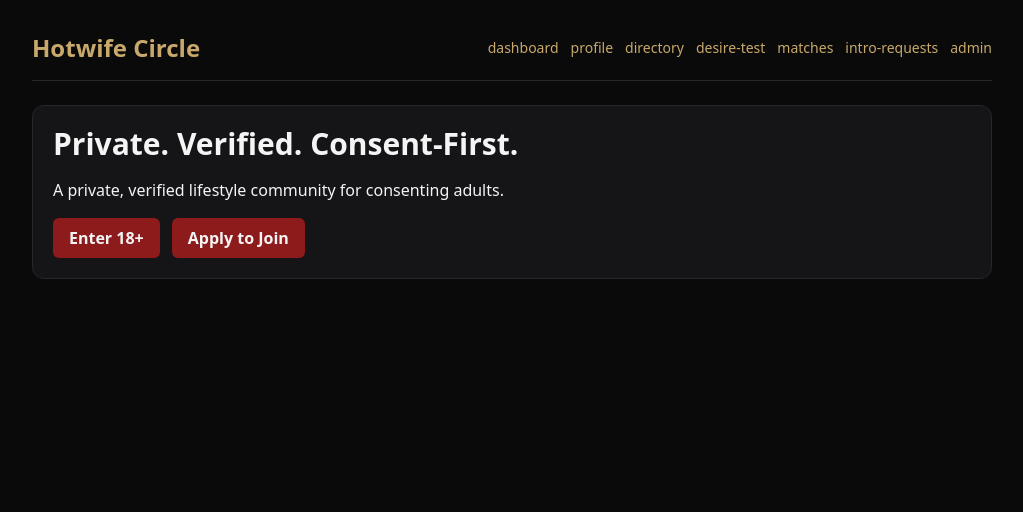
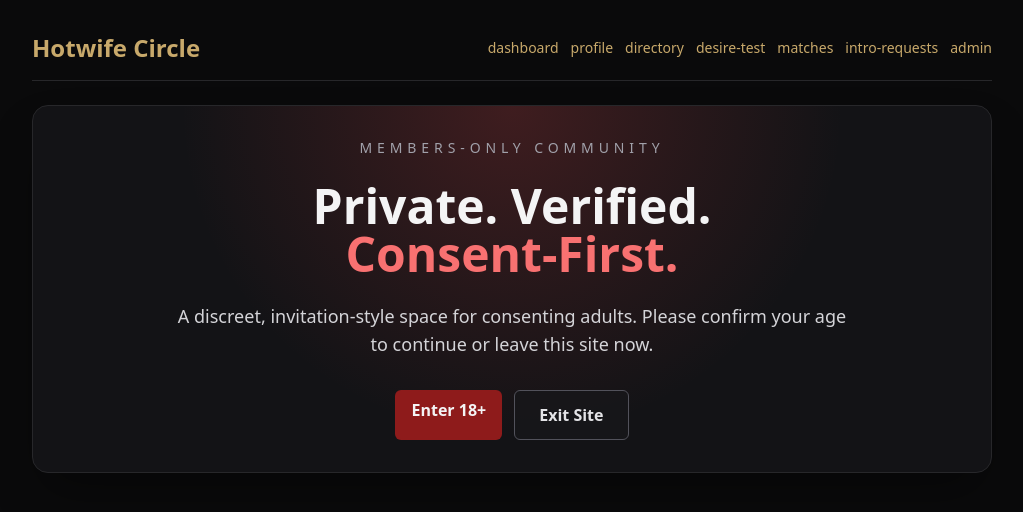
Before and after one commit to salamander25/CuckoldAdventureLand, a Next.js app: page / in a window 1280 px wide. Shown: the top 512 px of the page, without its empty margins (128-1151 px from the left). Built offline with nearby package versions, Linux system fonts and the light colour scheme.

Commit message:
Revamp landing page with enter and exit actions

```diff
--- a/app/page.tsx
+++ b/app/page.tsx
@@ -1,2 +1,33 @@
 import Link from 'next/link';
-export default function Page(){return <section className="card space-y-4"><h2 className="text-3xl font-semibold">Private. Verified. Consent-First.</h2><p>A private, verified lifestyle community for consenting adults.</p><div className="flex gap-3"><Link href="/age-gate" className="btn">Enter 18+</Link><Link href="/apply" className="btn bg-zinc-800">Apply to Join</Link></div></section>}
+
+export default function Page() {
+  return (
+    <section className="relative overflow-hidden rounded-2xl border border-zinc-800 bg-panel/90 p-8 shadow-2xl shadow-black/40">
+      <div className="pointer-events-none absolute inset-0 bg-[radial-gradient(circle_at_top,rgba(239,68,68,0.2),transparent_55%)]" />
+
+      <div className="relative mx-auto max-w-2xl space-y-6 text-center">
+        <p className="text-sm uppercase tracking-[0.35em] text-zinc-400">Members-Only Community</p>
+        <h1 className="text-4xl font-bold leading-tight sm:text-5xl">
+          Private. Verified.
+          <span className="block text-red-400">Consent-First.</span>
+        </h1>
+        <p className="text-base text-zinc-300 sm:text-lg">
+          A discreet, invitation-style space for consenting adults. Please confirm your age to continue or leave this
+          site now.
+        </p>
+
+        <div className="flex flex-col gap-3 pt-2 sm:flex-row sm:justify-center">
+          <Link href="/age-gate" className="btn px-6 py-3 text-base">
+            Enter 18+
+          </Link>
+          <Link
+            href="https://www.google.com"
+            className="rounded-md border border-zinc-600 bg-zinc-900/70 px-6 py-3 text-base font-semibold text-zinc-200 transition hover:bg-zinc-800"
+          >
+            Exit Site
+          </Link>
+        </div>
+      </div>
+    </section>
+  );
+}
```
